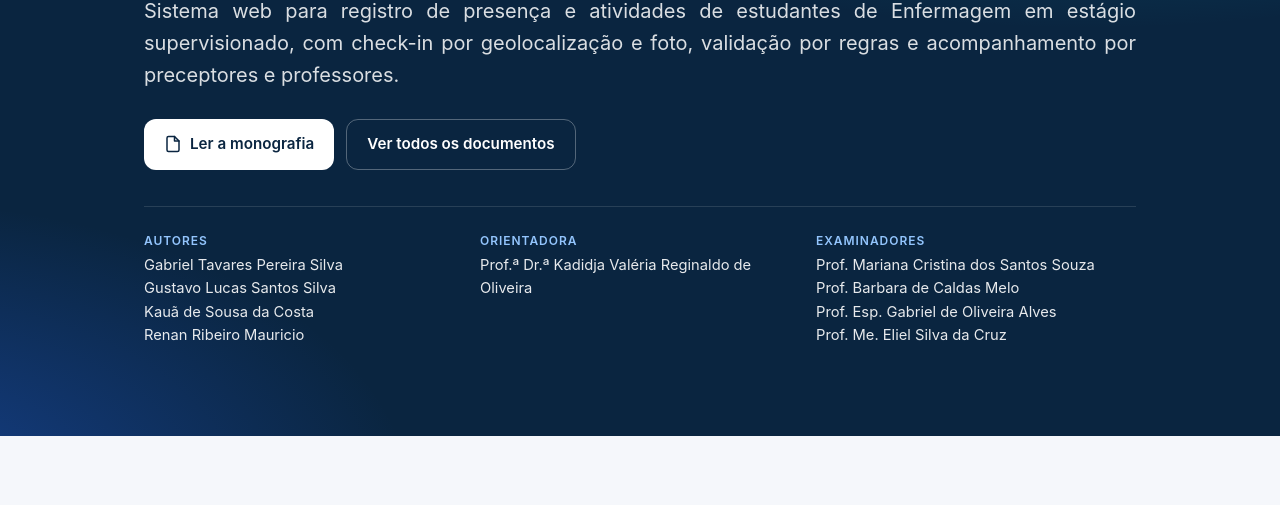
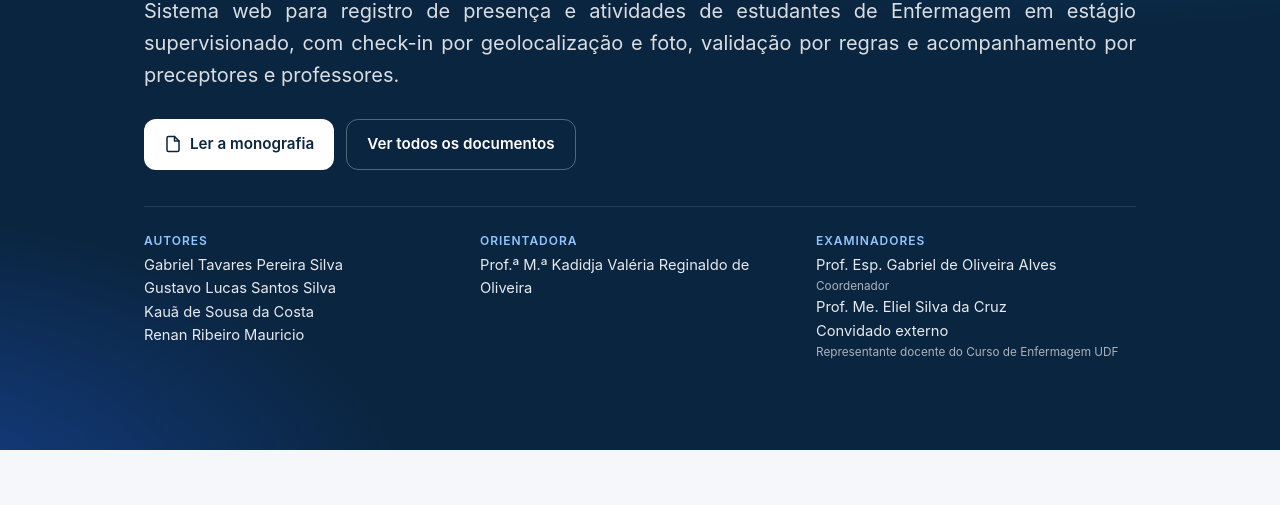
Before and after one commit to Kaua1217/estagiocheck, a plain HTML site: page index.html in a window 1280 px wide. Shown: the part 268-773 px from the top of the page. Drawn offline with Linux system fonts and the light colour scheme.

Commit message:
Corrige titulação da orientadora (M.ª) e atualiza examinadores
Co-Authored-By: Claude Opus 5.5 <noreply@anthropic.com>
Claude-Session: https://claude.ai/code/session_01FJbhsg3pBwExYJDkjA23cC

```diff
--- a/index.html
+++ b/index.html
@@ -136,11 +136,11 @@
       </div>
       <div>
         <h3>Orientadora</h3>
-        <p>Prof.ª Dr.ª Kadidja Valéria Reginaldo de Oliveira</p>
+        <p>Prof.ª M.ª Kadidja Valéria Reginaldo de Oliveira</p>
       </div>
       <div>
         <h3>Examinadores</h3>
-        <p>Prof. Mariana Cristina dos Santos Souza<br>Prof. Barbara de Caldas Melo<br>Prof. Esp. Gabriel de Oliveira Alves<br>Prof. Me. Eliel Silva da Cruz</p>
+        <p>Prof. Esp. Gabriel de Oliveira Alves<small style="display:block;font-size:.8em;color:rgba(255,255,255,.65)">Coordenador</small>Prof. Me. Eliel Silva da Cruz<br>Convidado externo<small style="display:block;font-size:.8em;color:rgba(255,255,255,.65)">Representante docente do Curso de Enfermagem UDF</small></p>
       </div>
     </div>
   </div>
```
Also changed, not shown: 2 other files.
